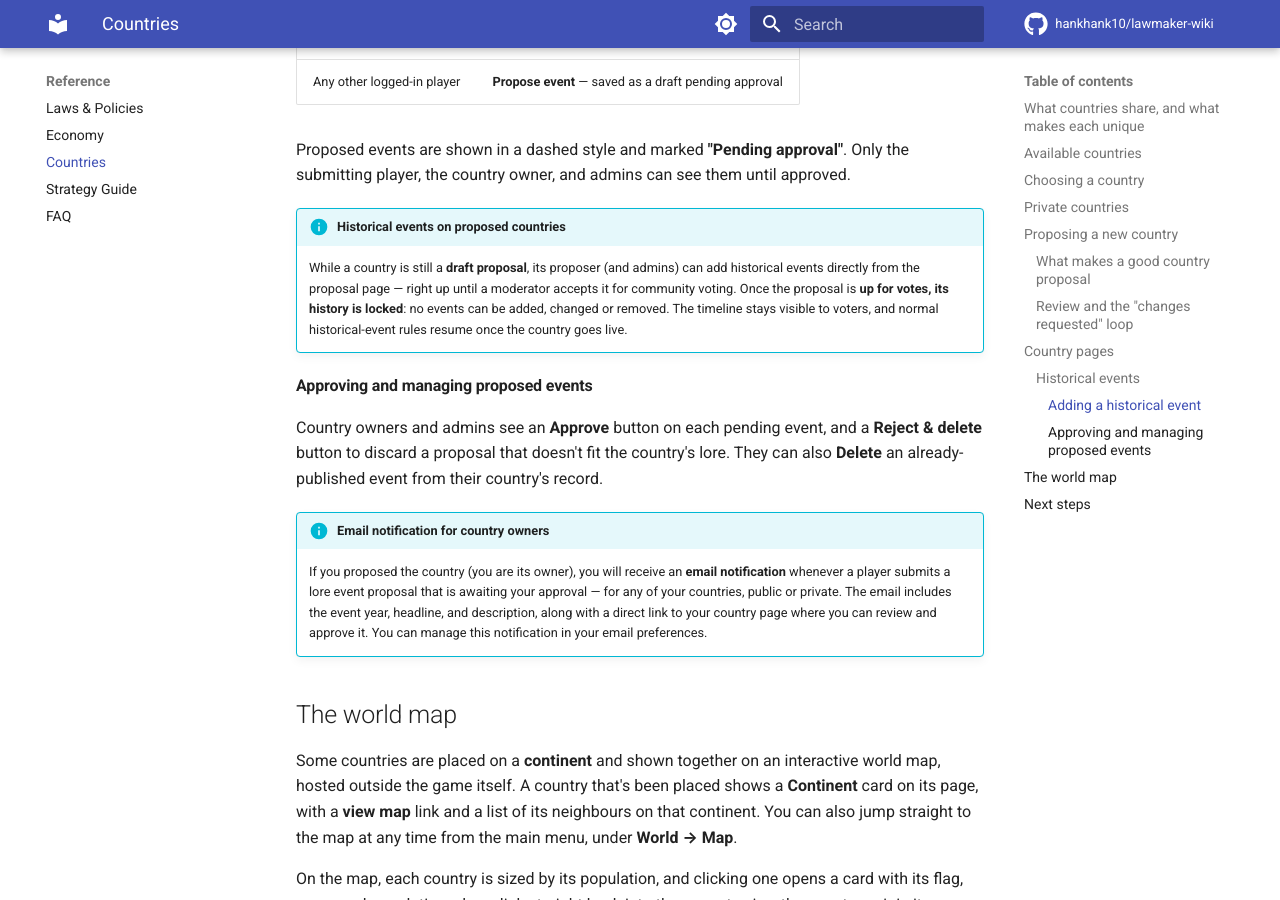
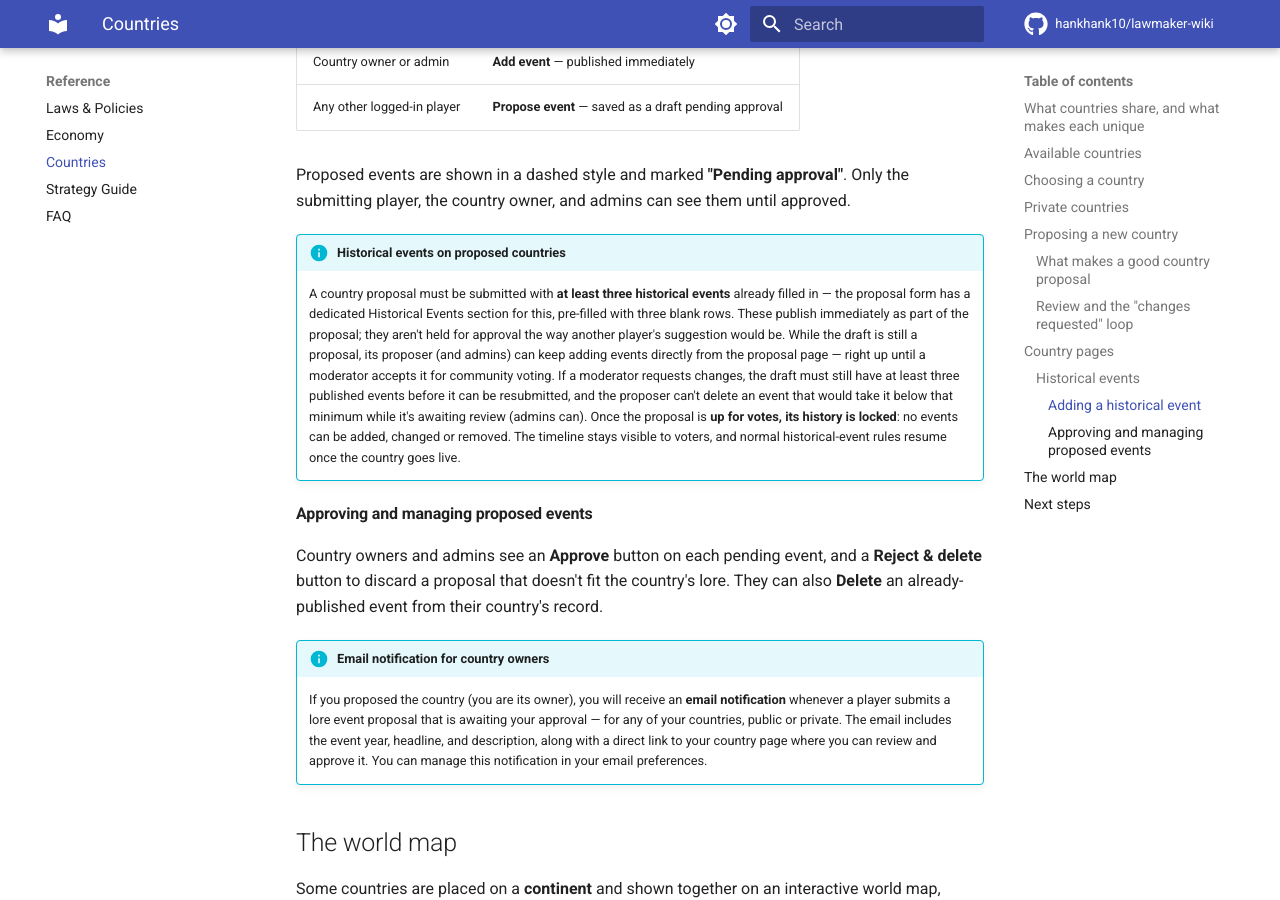
Before and after one commit to hankhank10/lawmaker-wiki, an MkDocs documentation site: the page built from docs/countries.md, in a window 1280 px wide and 900 px high, scrolled down 4475 px. Built offline with MkDocs 1.6.1 and Material for MkDocs 9.7.7, drawn with Linux system fonts in a browser that asks for light colours; comment, search, counter and statistics services are not loaded; some of the changed text lies outside the part shown.

Commit message:
📝 Sync from private repo
Auto-synced from hankhank10/lawmaker/game-manual

```diff
--- a/docs/countries.md
+++ b/docs/countries.md
@@ -41,7 +41,7 @@ Because nobody can join a private country without a code, one with no parties in
 !!! info "Proposals are temporarily supporters-only"
     While the team works through a moderation backlog, submitting a new proposal is temporarily limited to supporters, regardless of account age. This is a temporary measure, not a permanent rule, and it doesn't affect anyone's ability to browse and upvote existing proposals in the meantime.
 
-From the countries list you define the country's name, population, system type, legislatures, cabinet positions, constitutional offices, and permanent national moods (and optionally a flag). Before you can submit, you must confirm you've read the acceptance criteria below and write a **rationale for creation** (minimum 100 characters) making the case for why the country is worth adding.
+From the countries list you define the country's name, population, system type, legislatures, cabinet positions, constitutional offices, and permanent national moods (and optionally a flag). Before you can submit, you must confirm you've read the acceptance criteria below, write a **rationale for creation** (minimum 100 characters) making the case for why the country is worth adding, and add at least **three [historical events](#historical-events)** — each with a year and a headline — to give the country an opening backstory.
 
 ### What makes a good country proposal
 
@@ -103,7 +103,7 @@ Each event records a **year** (AD), a short **headline**, and an optional longer
 Proposed events are shown in a dashed style and marked **"Pending approval"**. Only the submitting player, the country owner, and admins can see them until approved.
 
 !!! info "Historical events on proposed countries"
-    While a country is still a **draft proposal**, its proposer (and admins) can add historical events directly from the proposal page — right up until a moderator accepts it for community voting. Once the proposal is **up for votes, its history is locked**: no events can be added, changed or removed. The timeline stays visible to voters, and normal historical-event rules resume once the country goes live.
+    A country proposal must be submitted with **at least three historical events** already filled in — the proposal form has a dedicated Historical Events section for this, pre-filled with three blank rows. These publish immediately as part of the proposal; they aren't held for approval the way another player's suggestion would be. While the draft is still a proposal, its proposer (and admins) can keep adding events directly from the proposal page — right up until a moderator accepts it for community voting. If a moderator requests changes, the draft must still have at least three published events before it can be resubmitted, and the proposer can't delete an event that would take it below that minimum while it's awaiting review (admins can). Once the proposal is **up for votes, its history is locked**: no events can be added, changed or removed. The timeline stays visible to voters, and normal historical-event rules resume once the country goes live.
 
 #### Approving and managing proposed events
 
```
